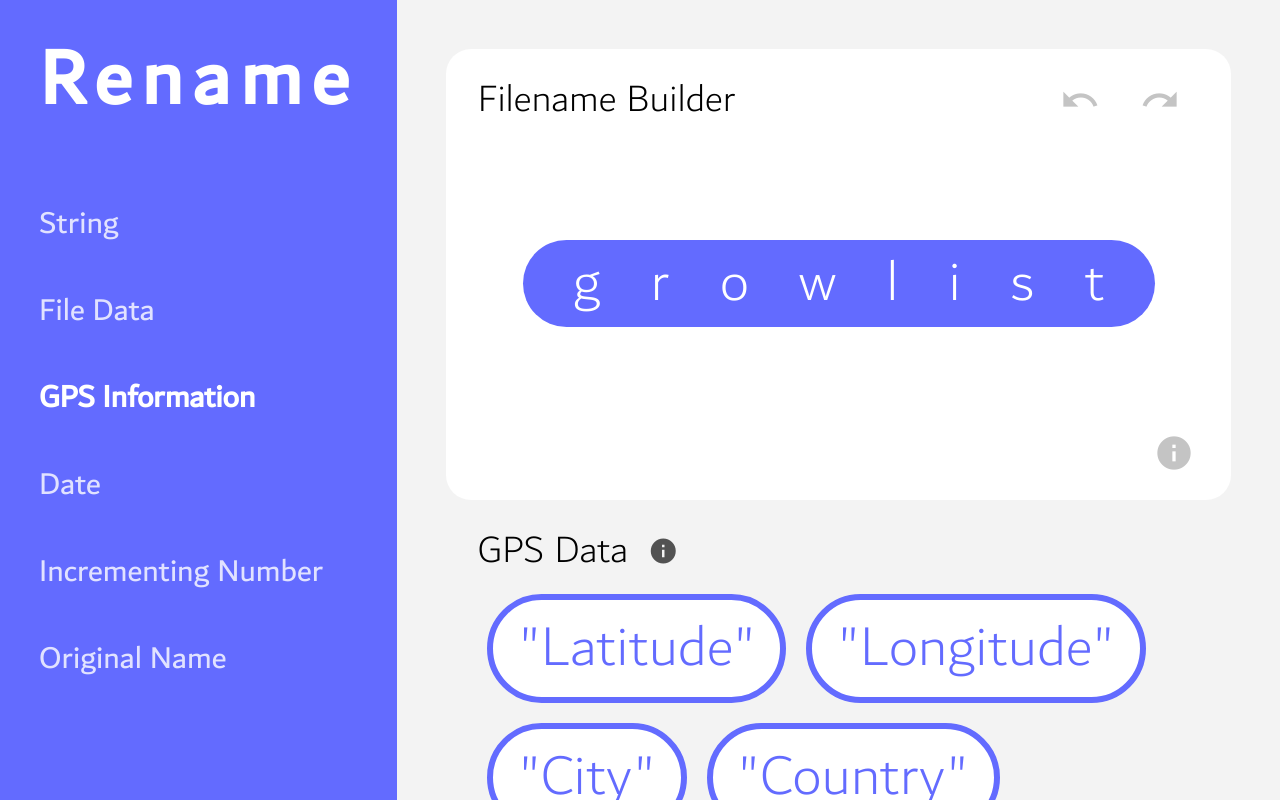
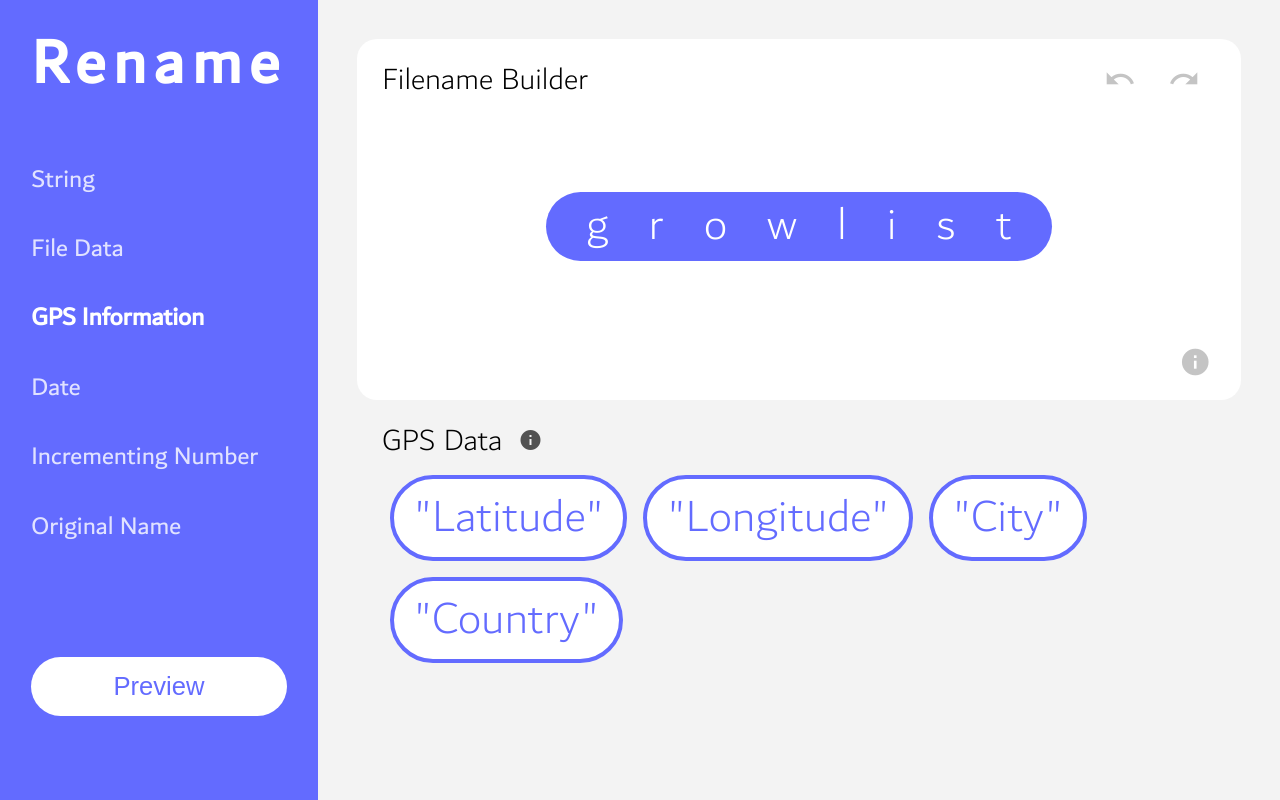
Before and after one commit to arshwaraich/rename-app, an Angular app: page /gps-info in a window 1280 px wide. Shown: the top 800 px of the page. Built offline with nearby package versions, Linux system fonts and the light colour scheme.

Commit message:
Disabled to-be implemented stuff

```diff
--- a/src/app/gps-info/gps-info.component.css
+++ b/src/app/gps-info/gps-info.component.css
@@ -212,6 +212,7 @@
 }
 
 .DragArea>.builder-header>.header-icons>mat-icon {
+  cursor: not-allowed !important;
   color: #525252;
   font-size: 30px;
   height: 30px;
--- a/src/app/increment-number/increment-number.component.css
+++ b/src/app/increment-number/increment-number.component.css
@@ -212,6 +212,7 @@
 }
 
 .DragArea>.builder-header>.header-icons>mat-icon {
+  cursor: not-allowed !important;
   color: #525252;
   font-size: 30px;
   height: 30px;
--- a/src/app/side-menu/side-menu.component.html
+++ b/src/app/side-menu/side-menu.component.html
@@ -4,17 +4,17 @@
   </div>
   <ul class="nav-items">
     <li><a [ngClass]="{'active':router.url === '/string'}" routerLink="/string">String</a></li>
-    <li><a [ngClass]="{'active':router.url === '/fileData'}" routerLink="/fileData"> File Data </a></li>
+    <li><a style="cursor: not-allowed;" [ngClass]="{'active':router.url === '/fileData'}"> File Data </a></li>
     <li><a [ngClass]="{'active':router.url === '/gps-info'}" routerLink="/gps-info"> GPS Information </a></li>
-    <li><a [ngClass]="{'active':router.url === '/date'}" routerLink="/date"> Date </a></li>
+    <li><a style="cursor: not-allowed;" [ngClass]="{'active':router.url === '/date'}"> Date </a></li>
     <li><a [ngClass]="{'active':router.url === '/incrementNumber'}" routerLink="/incrementNumber"> Incrementing Number </a></li>
-    <li><a [ngClass]="{'active':router.url === '/originalName'}" routerLink="/originalName"> Original Name </a></li>
+    <li><a style="cursor: not-allowed;" [ngClass]="{'active':router.url === '/originalName'}"> Original Name </a></li>
   </ul>
   <div class="nav-footer">
     <a routerLink="/preview">
       <button class="btn-preview" *ngIf="router.url !== '/preview'">Preview</button>
     </a>
-    <button class="btn-preview" *ngIf="router.url === '/preview'">Save</button>
+    <button style="cursor: not-allowed;" class="btn-preview" *ngIf="router.url === '/preview'">Save</button>
     <!--Add icon here later-->
   </div>
 </div>
--- a/src/app/string/string.component.css
+++ b/src/app/string/string.component.css
@@ -212,6 +212,7 @@
 }
 
 .DragArea>.builder-header>.header-icons>mat-icon {
+  cursor: not-allowed !important;
   color: #525252;
   font-size: 30px;
   height: 30px;
--- a/src/styles.css
+++ b/src/styles.css
@@ -1,11 +1,15 @@
 /* You can add global styles to this file, and also import other style files */
-html, body {
-    margin: 0px;
-    height: 100%;
+html,
+body {
+  height: 100%;
 }
-html, body { height: 100%; }
-body { margin: 0; font-family: Roboto, "Helvetica Neue", sans-serif; }
+
+body {
+  margin: 0;
+  font-family: Roboto, "Helvetica Neue", sans-serif;
+  zoom: 0.8;
+}
 
 mat-icon {
-    cursor: pointer;
+  cursor: pointer;
 }
```
